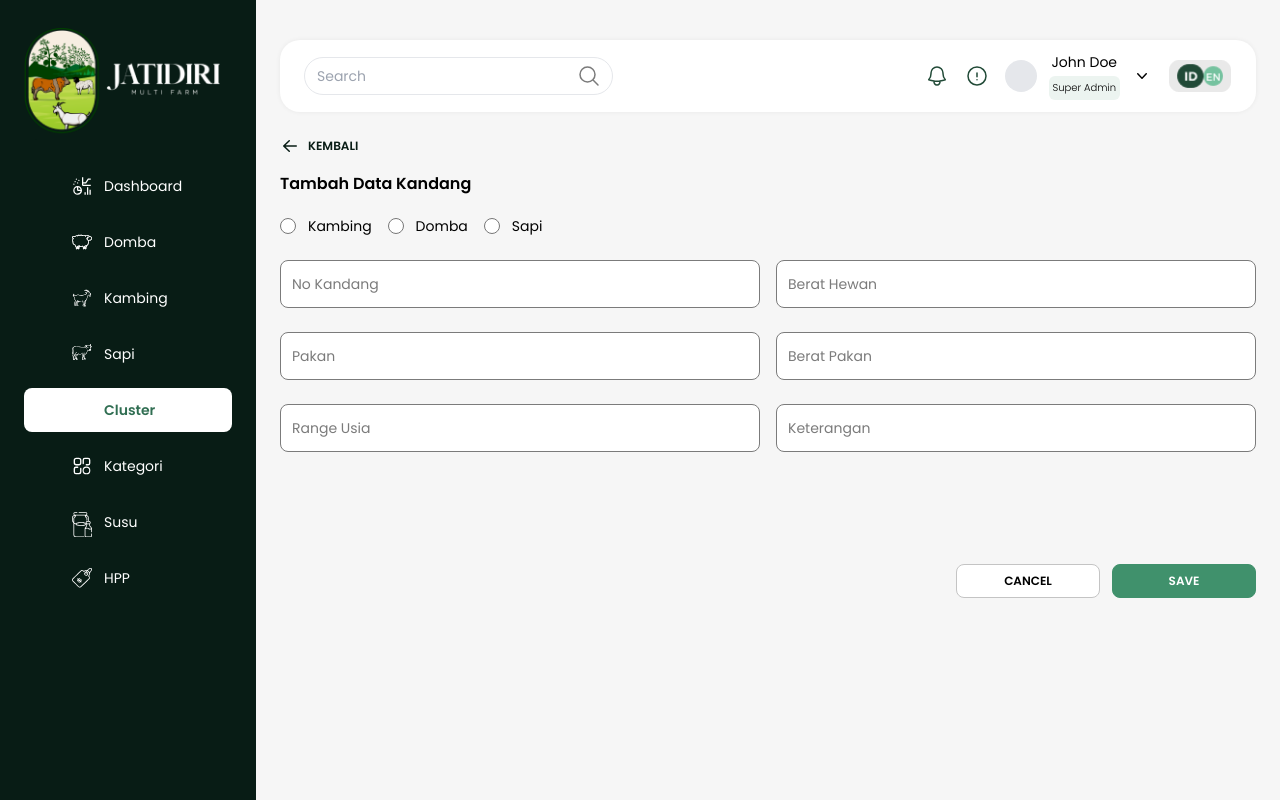
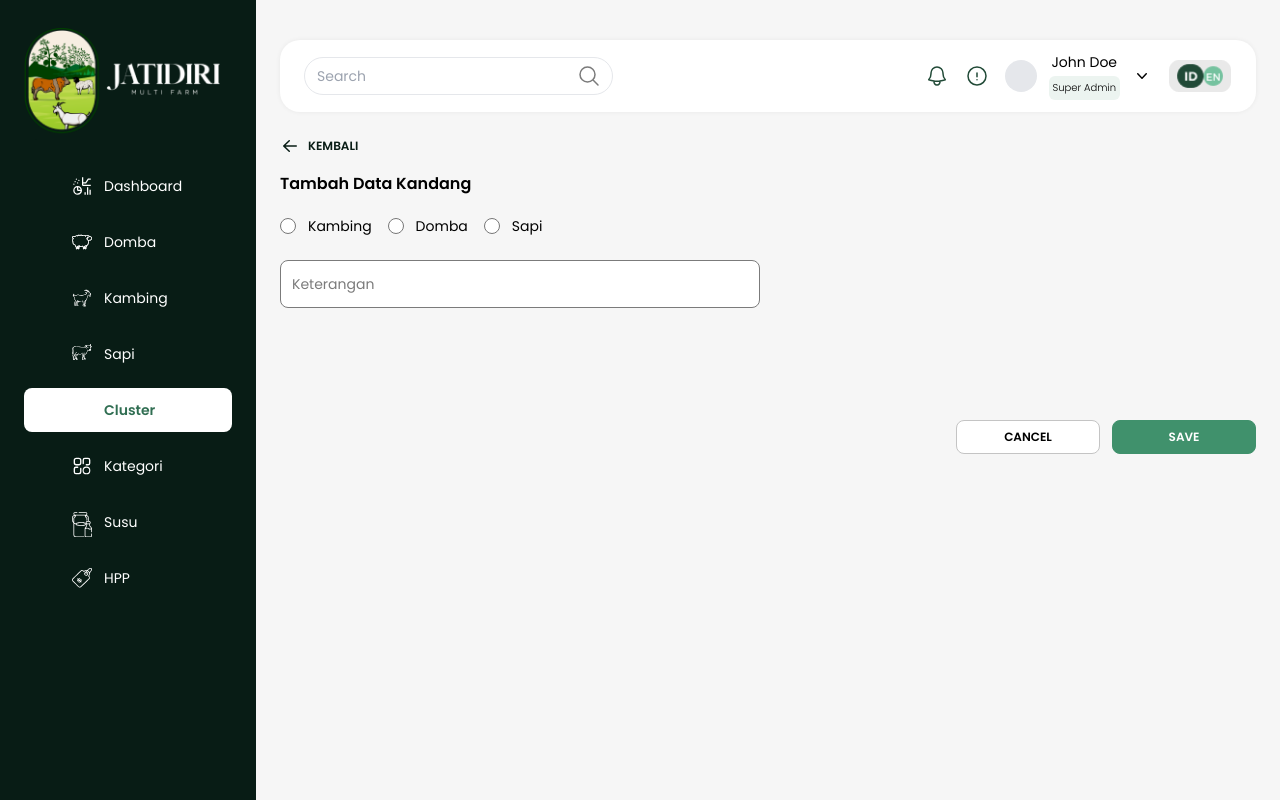
Before and after one commit to reizhafajrian/jatidiri-multifarm, a Next.js app: page /shed/add in a window 1280 px wide. Built offline with nearby package versions, Linux system fonts and the light colour scheme.

Commit message:
fix-59:fixing update shed form

```diff
--- a/src/components/form/AnimalForm.tsx
+++ b/src/components/form/AnimalForm.tsx
@@ -32,7 +32,7 @@ export default function AnimalForm(props: IProps) {
 
   const onSubmit = async (values: any) => {
     let res
-
+    console.log({ values })
     if (formType == 'add') {
       res = await store.addAnimal({
         ...values,
--- a/src/components/form/ShedForm.tsx
+++ b/src/components/form/ShedForm.tsx
@@ -4,6 +4,7 @@ import { shedSchema as schema } from '@/data/validations'
 import { useAuthStore } from '@/store/auth'
 import { IShed, useShedStore } from '@/store/shed'
 import { useRouter } from 'next/navigation'
+import { toast } from 'react-toastify'
 
 const animal_types = [
   { value: 'goat', label: 'Kambing' },
@@ -15,26 +16,27 @@ export default function ShedForm() {
   const router = useRouter()
   const { user } = useAuthStore()
   const { shed, addShed } = useShedStore()
-
   const onSubmit = async (values: IShed) => {
-    // try {
-    //   const res = await addShed({
-    //     ...values,
-    //     uid: user.id!,
-    //   })
-    //   if (res.status === 201) {
-    //     toast.success(res.message)
-    //     router.replace(`/${animal_type}`)
-    //   } else {
-    //     toast.error(res.errors[0].msg)
-    //   }
-    // } catch (e: any) {
-    //   toast.error(e.message)
-    // }
+    try {
+      console.log(values,"sysysy")
+      // const res = await addShed({
+      //   ...values,
+      //   uid: user.id!,
+      // })
+      // if (res.status === 201) {
+      //   toast.success(res.message)
+      //   router.replace(`/${animal_type}`)
+      // } else {
+      //   toast.error(res.errors[0].msg)
+      // }
+    } catch (e: any) {
+      console.log(e)
+      toast.error(e.message)
+    }
   }
 
   return (
-    <Form schema={schema} onSubmit={onSubmit}>
+    <Form values={shed} schema={schema} onSubmit={onSubmit}>
       <h1 className="mb-5 text-base font-semibold">Tambah Data Kandang</h1>
       <div className="mb-6 flex items-center gap-4">
         {animal_types.map((item, idx) => (
@@ -47,14 +49,14 @@ export default function ShedForm() {
         ))}
       </div>
       <div className="grid grid-cols-2 gap-4">
+        {/* <div className="space-y-6"> */}
+          {/* <Field type="input" name="shed_code" label="No Kandang" />
+          <Field type="input" name="feed" label="Pakan" />
+          <Field type="input" name="age_range" label="Range Usia" /> */}
+        {/* </div> */}
         <div className="space-y-6">
-          <Field type="input" name="shed_code" label="No Kandang" />
-          <Field type="input" name="feed" label="Pakan" />
-          <Field type="input" name="age_range" label="Range Usia" />
-        </div>
-        <div className="space-y-6">
-          <Field type="input" name="animal_weight" label="Berat Hewan" />
-          <Field type="input" name="feed_weight" label="Berat Pakan" />
+          {/* <Field type="input" name="animal_weight" label="Berat Hewan" />
+          <Field type="input" name="feed_weight" label="Berat Pakan" /> */}
           <Field type="input" name="description" label="Keterangan" />
         </div>
       </div>
--- a/src/components/shared/Table.tsx
+++ b/src/components/shared/Table.tsx
@@ -5,7 +5,7 @@ import {
   getSortedRowModel,
   SortingState,
   useReactTable,
-  VisibilityState,
+  VisibilityState
 } from '@tanstack/react-table'
 import clsx from 'clsx'
 import { useMemo, useState } from 'react'
--- a/src/data/validations.ts
+++ b/src/data/validations.ts
@@ -54,12 +54,12 @@ export const cempekSchema = Yup.object().shape({
 })
 
 export const shedSchema = Yup.object().shape({
-  shed_code: Yup.string().required(isEmptyMsg),
+  // shed_code: Yup.string().required(isEmptyMsg),
   animal_type: Yup.string().required(isEmptyMsg),
-  animal_weight: Yup.number().required(isEmptyMsg),
-  feed: Yup.string().required(isEmptyMsg),
-  feed_weight: Yup.number().required(isEmptyMsg),
-  age_range: Yup.string().required(isEmptyMsg),
+  // animal_weight: Yup.number().required(isEmptyMsg),
+  // feed: Yup.string().required(isEmptyMsg),
+  // feed_weight: Yup.number().required(isEmptyMsg),
+  // age_range: Yup.string().required(isEmptyMsg),
   description: Yup.string(),
 })
 
```
Also changed, not shown: src/store/shed/index.ts (+5 -6 lines).
